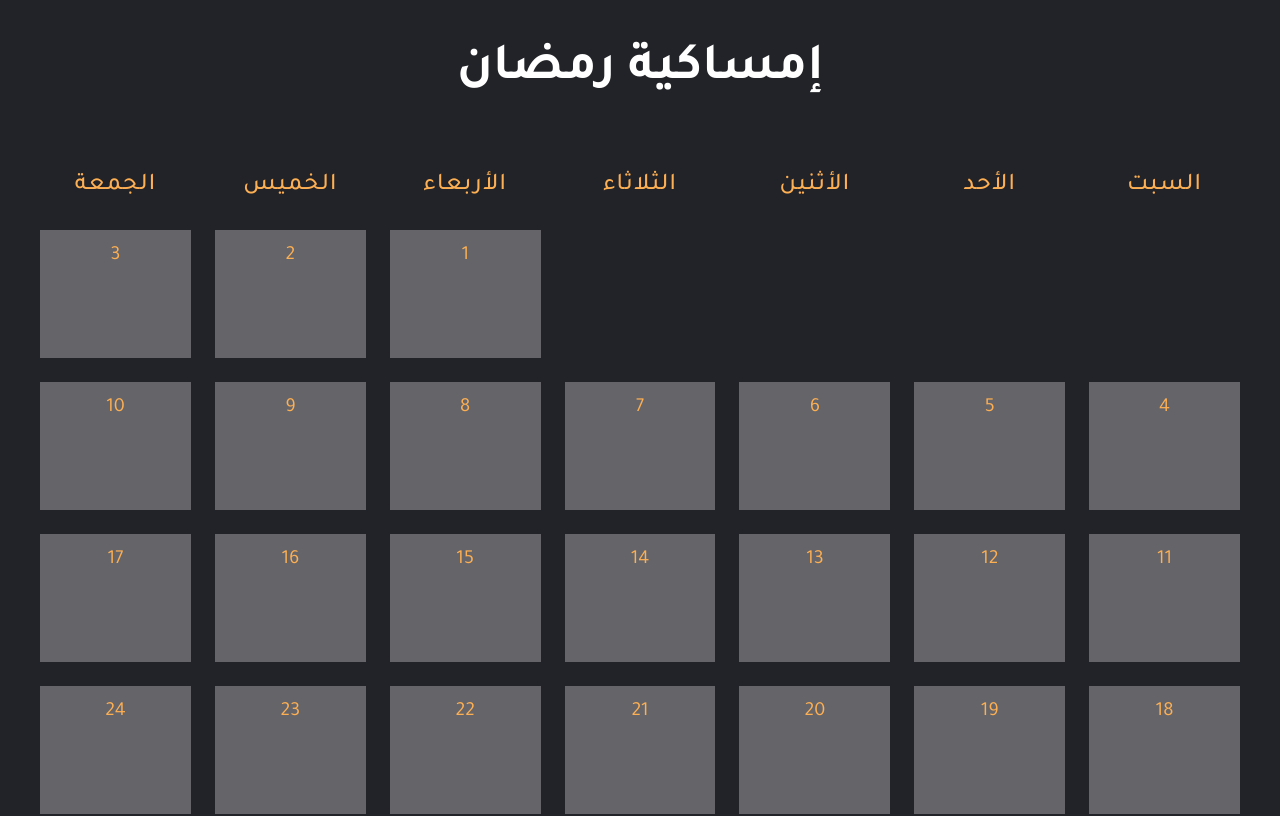
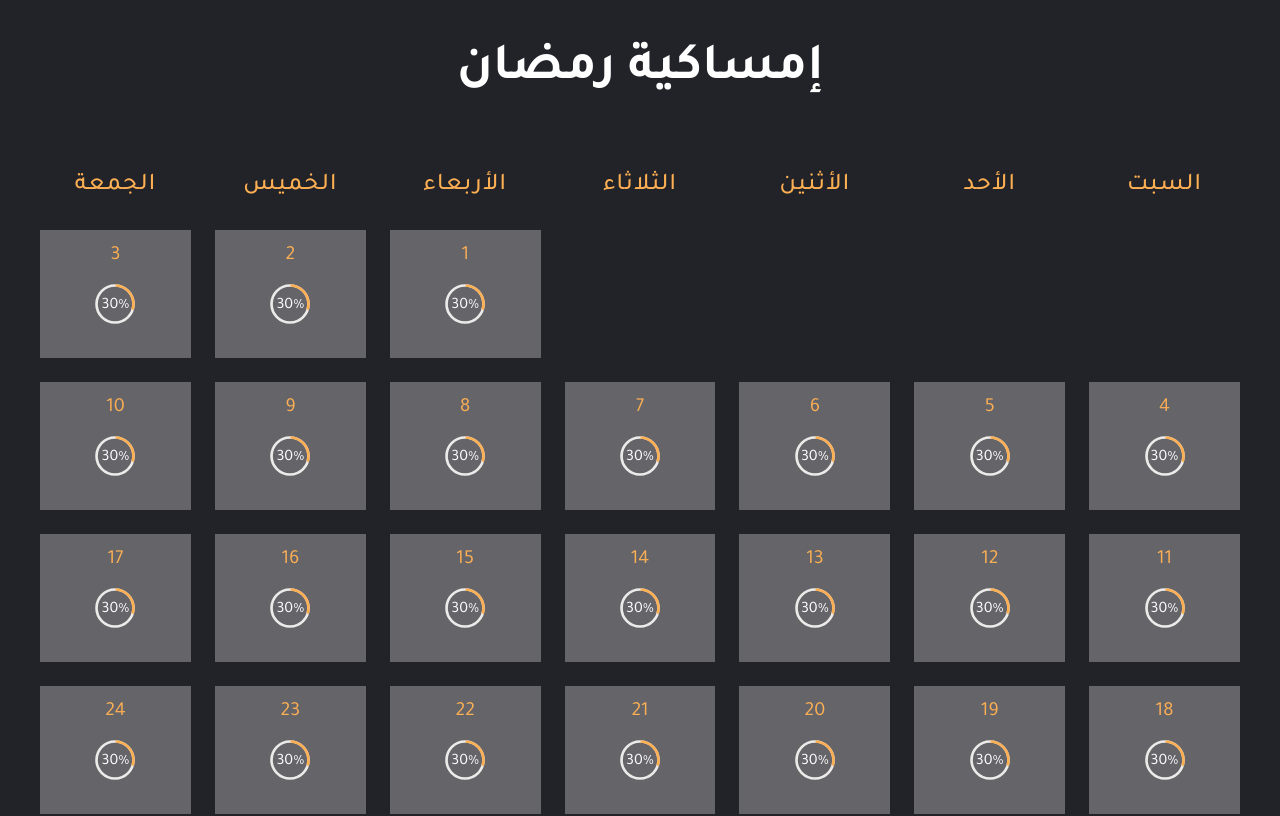
Before and after one commit to NahlaGalal/ramadan-diary, a Next.js app: page /Calendar in a window 1280 px wide. Shown: the top 816 px of the page. Built offline with nearby package versions, Linux system fonts and the light colour scheme.

Commit message:
Add circle progress to each day

```diff
--- a/pages/Calendar/index.tsx
+++ b/pages/Calendar/index.tsx
@@ -1,10 +1,13 @@
 import {
   Box,
+  CircularProgress,
+  CircularProgressLabel,
   Container,
   Heading,
   Table,
   Tbody,
   Td,
+  Text,
   Th,
   Thead,
   Tr,
@@ -64,6 +67,26 @@ const Calendar: NextPage = () => {
                         <Link href={`/${day}`}>
                           <a>{day}</a>
                         </Link>
+                        <CircularProgress
+                          value={30}
+                          size="44px"
+                          thickness={"6px"}
+                          color="var(--chakra-colors-brand-secondary)"
+                          display={"block"}
+                          width="max-content"
+                          mx="auto"
+                          mt={4}
+                        >
+                          <CircularProgressLabel>
+                            <Text
+                              fontSize={"md"}
+                              color="var(--chakra-colors-brand-white)"
+                              marginTop={1}
+                            >
+                              30%
+                            </Text>
+                          </CircularProgressLabel>
+                        </CircularProgress>
                       </Td>
                     ) : (
                       <Td key={day}></Td>
```
